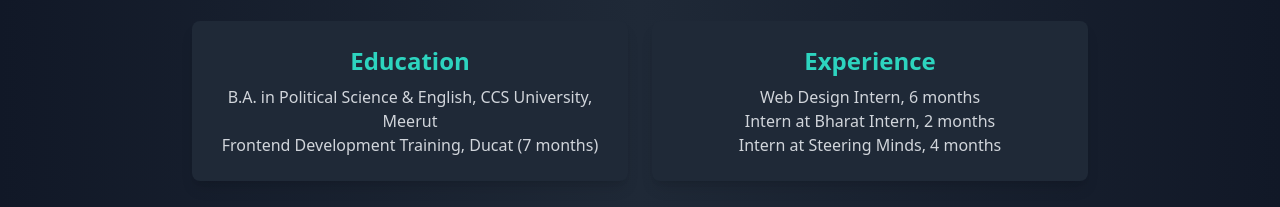
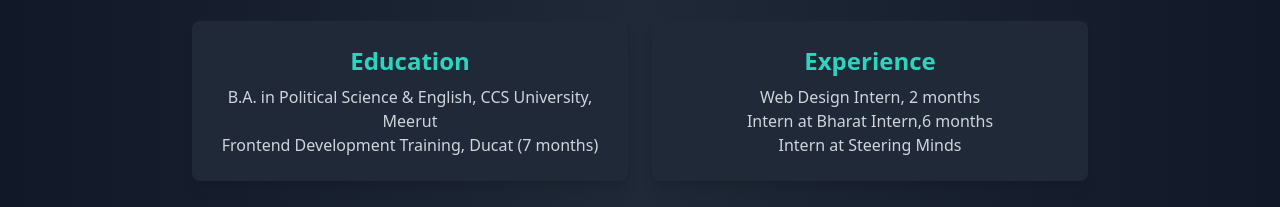
Before and after one commit to khushnumamalik/bytemywork, a plain HTML site: page index.html in a window 1280 px wide. Shown: the part 1023-1230 px from the top of the page. Drawn offline with nearby package versions, Linux system fonts and the light colour scheme.

Commit message:
Update index.html

```diff
--- a/index.html
+++ b/index.html
@@ -156,9 +156,9 @@
         </div>
         <div class="bg-gray-800 p-6 rounded-lg shadow-lg">
           <h3 class="text-2xl font-bold text-teal-400 mb-2">Experience</h3>
-          <p class="text-gray-300">Web Design Intern, 6 months</p>
-          <p class="text-gray-300">Intern at Bharat Intern, 2 months</p>
-          <p class="text-gray-300">Intern at Steering Minds, 4 months</p>
+          <p class="text-gray-300">Web Design Intern, 2 months</p>
+          <p class="text-gray-300">Intern at Bharat Intern,6 months</p>
+          <p class="text-gray-300">Intern at Steering Minds</p>
         </div>
       </div>
 
```
